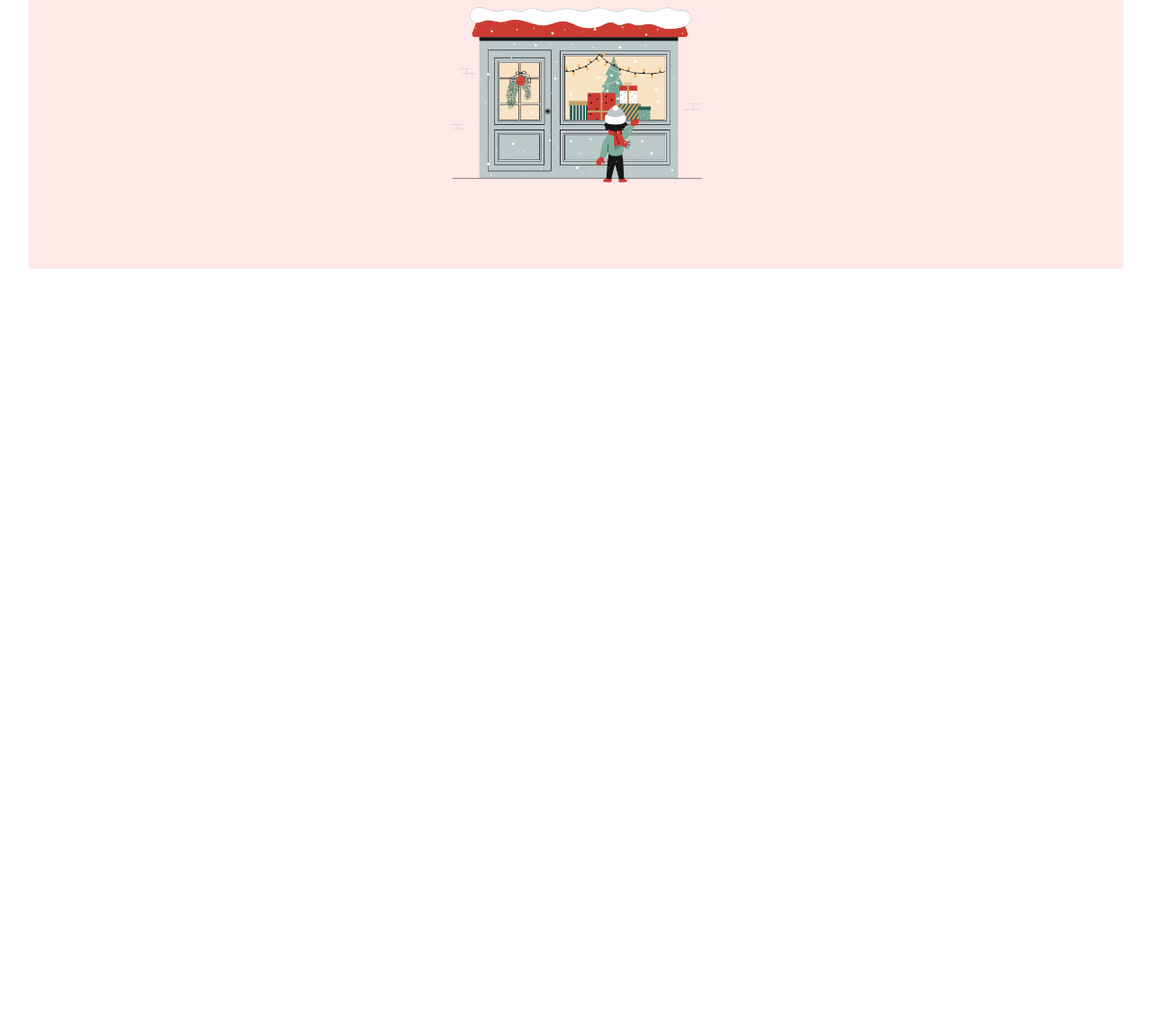
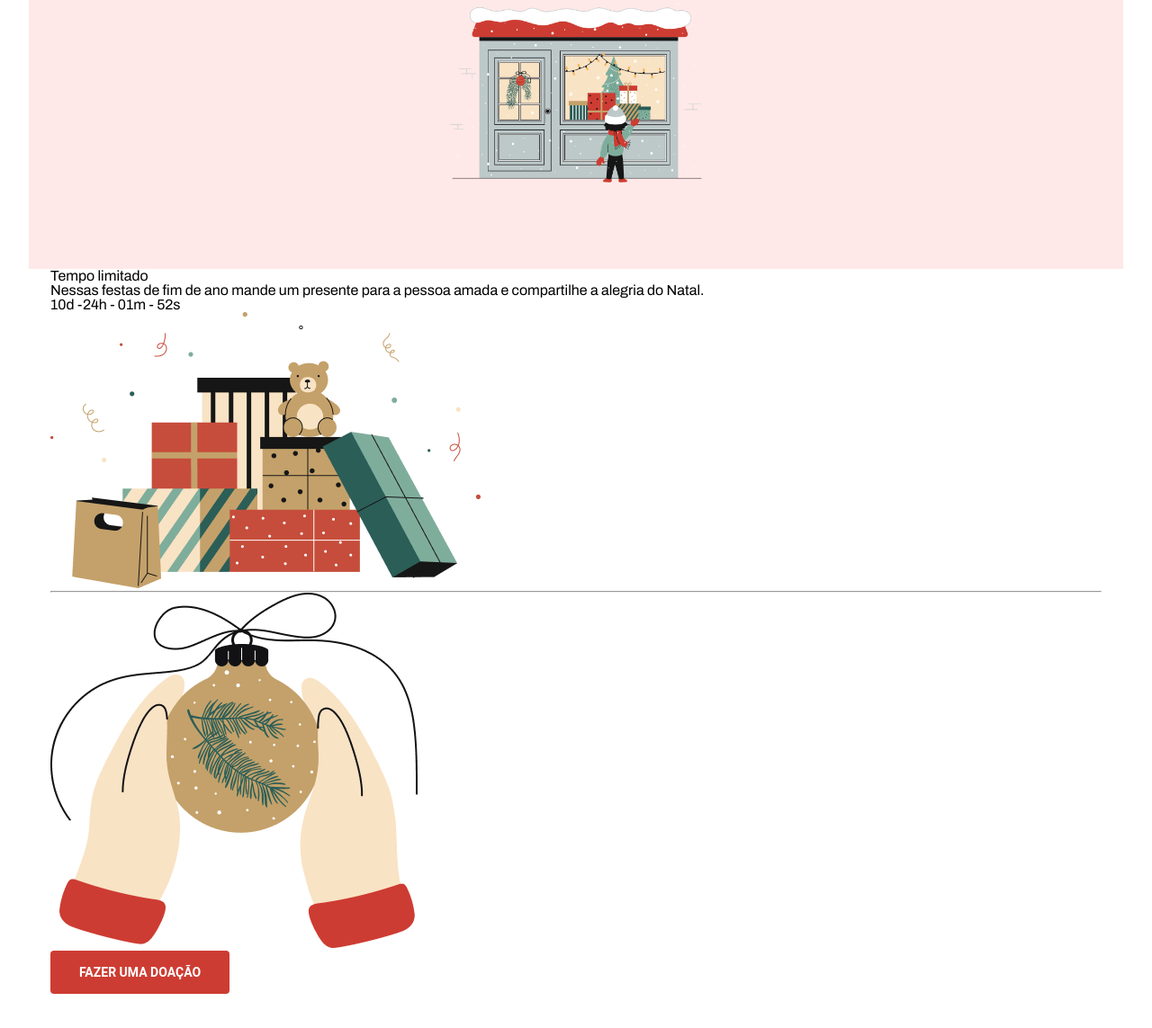
Before and after one commit to ViniciusdeASantana/Desafio_014, a plain HTML site: page index.html in a window 1280 px wide. Shown: the part 405-1548 px from the top of the page at 90% size. Before the commit the page ends 800 px from the top, so only its background shows below. Drawn offline with Linux system fonts and the light colour scheme.

Commit message:
ajuste do main

```diff
--- a/index.html
+++ b/index.html
@@ -8,6 +8,7 @@
     <link rel="stylesheet" href="css/style.css" />
   </head>
   <body>
+    <!-- Top site -->
     <header class="container header__bg">
       <div class="header-wrapper">
         <div class="header-wrapper__hero">
@@ -28,5 +29,26 @@
         <img src="img/hero_img.png" alt="loja" class="header__hero" />
       </div>
     </header>
+    <!-- main -->
+    <main class="container">
+      <div class="main-wrapper">
+        <h1 class="main-title">Tempo limitado</h1>
+        <p class="main-paragraph">
+          Nessas festas de fim de ano mande um presente para a pessoa amada e
+          compartilhe a alegria do Natal.
+        </p>
+      </div>
+      <div class="main-wrapper__timer">
+        <p class="main__timer">10d -24h - 01m - 52s</p>
+      </div>
+      <img src="img/main_img.png" alt="presentes" />
+      <hr />
+      <img src="img/main_img2.png" alt="mãos com bola de natal" />
+      <div>
+        <h1></h1>
+        <p></p>
+      </div>
+      <button class="header__btn">FAZER UMA DOAÇÃO</button>
+    </main>
   </body>
 </html>
```
